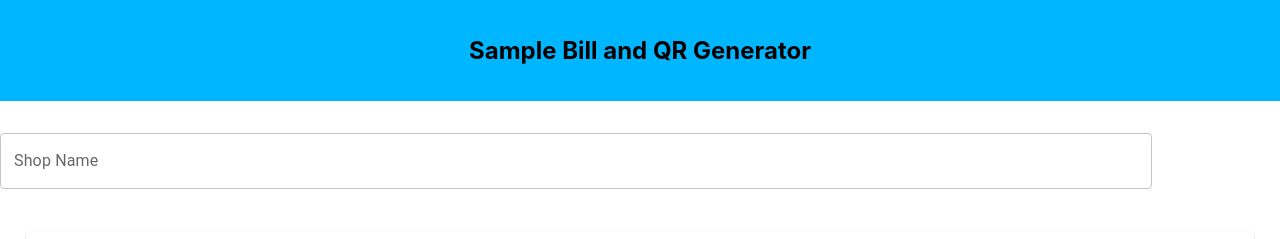
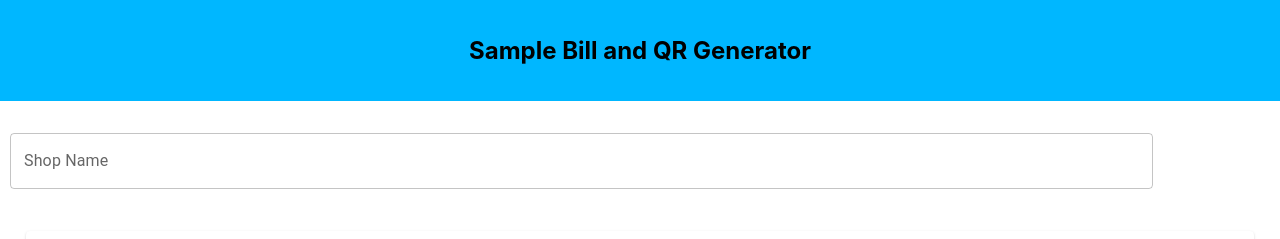
Before and after one commit to thilina4321/qr-scanner, a Next.js app: page / in a window 1280 px wide. Shown: the top 239 px of the page. Built offline with nearby package versions, Linux system fonts and the light colour scheme.

Commit message:
fix some styling issue

```diff
--- a/components/FirstPage.js
+++ b/components/FirstPage.js
@@ -50,11 +50,13 @@ const FirstPage = () => {
       {isFirst && (
         <Fragment>
           <Header />
-          <InputComponent
-            label="Shop Name"
-            value={shopName}
-            setValue={setShopName}
-          />
+          <div style={{ marginLeft: "10px" }}>
+            <InputComponent
+              label="Shop Name"
+              value={shopName}
+              setValue={setShopName}
+            />
+          </div>
           <div style={{ height: "2rem" }}></div>
           <TableComponent items={items} shopName={shopName} />
           <div style={{ height: "3rem" }}></div>
```
